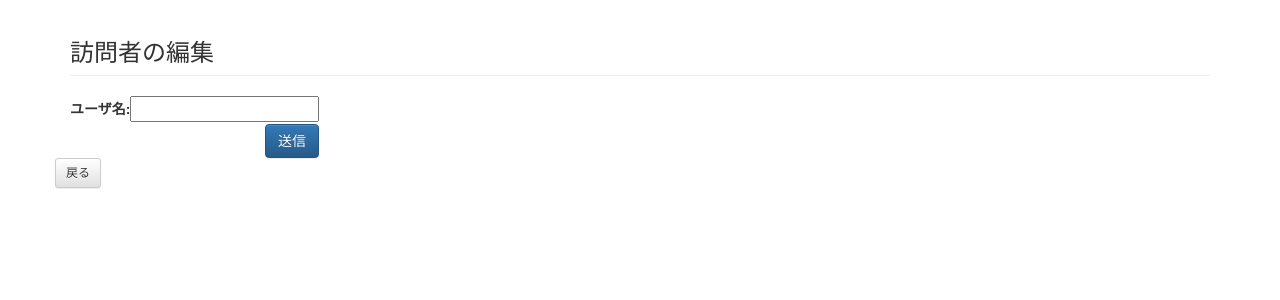
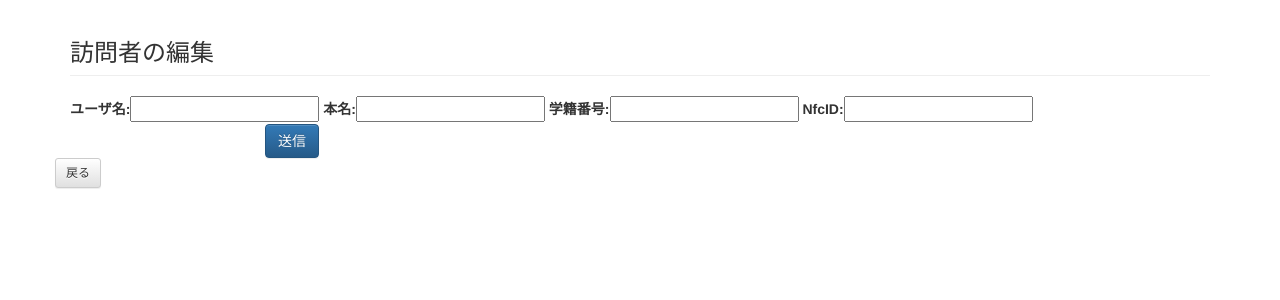
Before and after one commit to elzup/cps_visitor, a Django app: page /cms/visitor/add/ in a window 1280 px wide. Shown: the top 300 px of the page. Run offline with Django 3.2, Linux system fonts and the light colour scheme; some libraries are stand-ins or nearby versions.

Commit message:
add user parameter

```diff
--- a/cms/forms.py
+++ b/cms/forms.py
@@ -7,7 +7,7 @@ class VisitorForm(ModelForm):
     """訪問者のフォーム"""
     class Meta:
         model = Visitor
-        fields = ('name', )
+        fields = "__all__"
 
 class LogForm(ModelForm):
     """ログのフォーム"""
--- a/cms/models.py
+++ b/cms/models.py
@@ -4,8 +4,10 @@ from django.db import models
 
 class Visitor(models.Model):
     """ユーザ"""
-    name = models.CharField(u'ユーザ名', max_length=255)
-    nfc_id = models.CharField(u'nfcID', max_length=255)
+    name = models.CharField(u'ユーザ名', max_length=64)
+    full_name = models.CharField(u'本名', max_length=64, default=None)
+    univ_id = models.CharField(u'学籍番号', max_length=64, default=None)
+    nfc_id = models.CharField(u'nfcID', max_length=64, default=None)
 
     def __str__(self):
         return self.name
--- a/cms/templates/cms/visitor_list.html
+++ b/cms/templates/cms/visitor_list.html
@@ -19,6 +19,9 @@
         <tr>
             <th>ID</th>
             <th>訪問者名</th>
+            <th>名前</th>
+            <th>学籍番号</th>
+            <th>felica id</th>
             <th>操作</th>
         </tr>
         </thead>
@@ -27,6 +30,9 @@
             <tr>
                 <td>{{ visitor.id }}</td>
                 <td>{{ visitor.name }}</td>
+                <td>{{ visitor.full_name }}</td>
+                <td>{{ visitor.univ_id }}</td>
+                <td>{{ visitor.nfc_id }}</td>
                 <td>
                     <a class="btn btn-default btn-sm" href="{% url 'cms:visitor_mod' visitor_id=visitor.id %}">修正</a>
                     <a class="btn btn-default btn-sm" href="{% url 'cms:visitor_del' visitor_id=visitor.id %}">削除</a>
```
Also changed, not shown: cms/migrations/0004_auto_20150524_1646.py (added).
